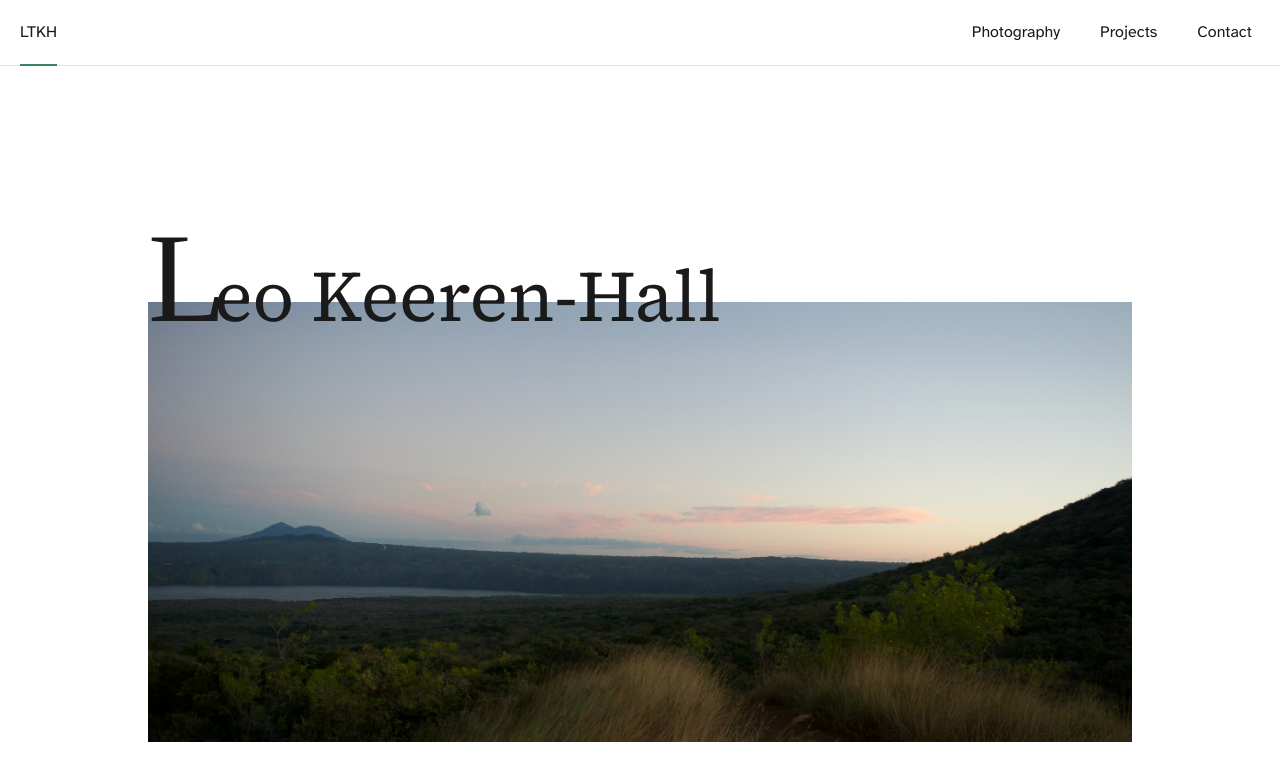
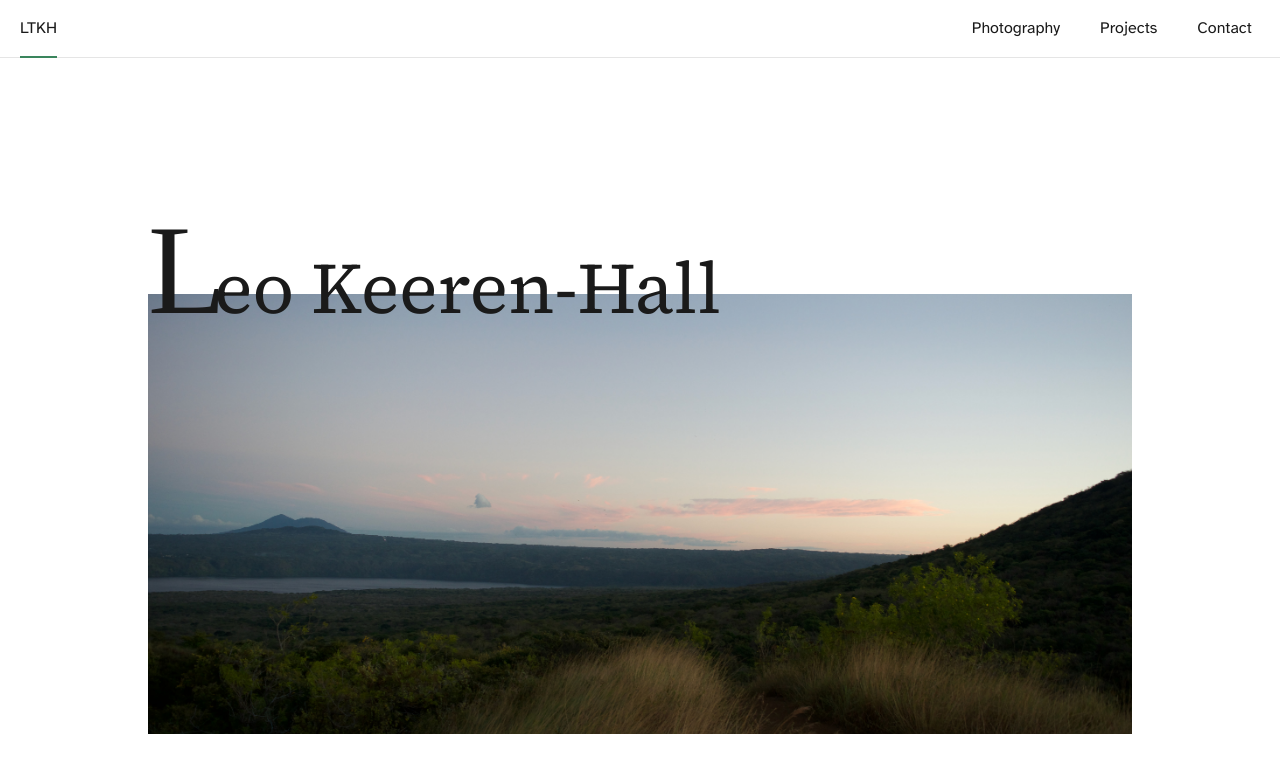
Before and after one commit to LThijsKH/Landing-Page, a Flask app: page / in a window 1280 px wide. Shown: the top 781 px of the page. Run offline with Flask 3, Linux system fonts and the light colour scheme; style sheets or scripts are compiled from the project's sources; some web fonts are replaced.

Commit message:
feat: Reducing nav size and remvoing pb on mobile

```diff
--- a/templates/layout.html
+++ b/templates/layout.html
@@ -24,7 +24,7 @@
       class="min-w-full sticky top-0 z-50 flex md:flex-row flex-col justify-between border-b dark:border-d-line border-line print:hidden bg-bg dark:bg-d-bg"
     >
       <div
-        class="px-5 my-5 border-l-2 md:border-l-0 md:mx-5 md:py-5 md:border-b-2 md:my-0 md:px-0 {{ 'border-accent' if active_page == 'home' else 'border-transparent hover:border-muted hover:darkborder-d-muted' }} md:-mb-px"
+        class="px-4 my-5 border-l-2 md:border-l-0 md:mx-5 md:py-4 md:border-b-2 md:my-0 md:px-0 {{ 'border-accent' if active_page == 'home' else 'border-transparent hover:border-muted hover:darkborder-d-muted' }} md:-mb-px"
       >
         <a href="{{ url_for('landing') }}">LTKH</a>
       </div>
@@ -33,29 +33,29 @@
         class="hidden flex flex-col md:flex md:flex-row px-2"
       >
         <a
-          class="px-5 my-5 border-l-2 md:border-l-0 md:mx-5 md:py-5 md:border-b-2 md:my-0 md:px-0 {{ 'border-accent' if active_page == 'photos' else 'border-transparent hover:border-muted hover:darkborder-d-muted' }} md:-mb-px"
+          class="px-4 my-5 border-l-2 md:border-l-0 md:mx-5 md:py-4 md:border-b-2 md:my-0 md:px-0 {{ 'border-accent' if active_page == 'photos' else 'border-transparent hover:border-muted hover:darkborder-d-muted' }} md:-mb-px"
           href="{{ url_for('photos') }}"
           >Photography</a
         >
         <a
-          class="px-5 my-5 border-l-2 md:border-l-0 md:mx-5 md:py-5 md:border-b-2 md:my-0 md:px-0 {{ 'border-accent' if active_page == 'projects' else 'border-transparent hover:border-muted hover:darkborder-d-muted' }}  md:-mb-px"
+          class="px-4 my-5 border-l-2 md:border-l-0 md:mx-5 md:py-4 md:border-b-2 md:my-0 md:px-0 {{ 'border-accent' if active_page == 'projects' else 'border-transparent hover:border-muted hover:darkborder-d-muted' }}  md:-mb-px"
           href="{{ url_for('projects') }}"
           >Projects</a
         >
         <a
-          class="px-5 my-5 border-l-2 md:border-l-0 md:mx-5 md:py-5 md:border-b-2 md:my-0 md:px-0 border-transparent hover:border-muted md:-mb-px"
+          class="px-4 my-5 border-l-2 md:border-l-0 md:mx-5 md:py-4 md:border-b-2 md:my-0 md:px-0 border-transparent hover:border-muted md:-mb-px"
           href="#Contact"
           >Contact</a
         >
       </div>
       <div
-        class="absolute top-0 right-0 w-6 h-6 md:hidden mx-5 py-5 border-b-2 -mb-px border-transparent hover:border-muted hover:darkborder-d-muted"
+        class="absolute top-0 right-0 w-6 h-6 md:hidden mx-5 py-4 md:border-b-2 -mb-px border-transparent hover:border-muted hover:darkborder-d-muted"
         onclick="
           document.getElementById('nav-buttons').classList.toggle('hidden')
         "
       >
         <svg
-          class="text-text dark:text-d-text"
+          class="text-text dark:text-d-text hover:text-muted dark:hover:text-d-muted"
           stroke="currentColor"
           stroke-width="0.75"
           viewBox="0 0 24 24"
```
